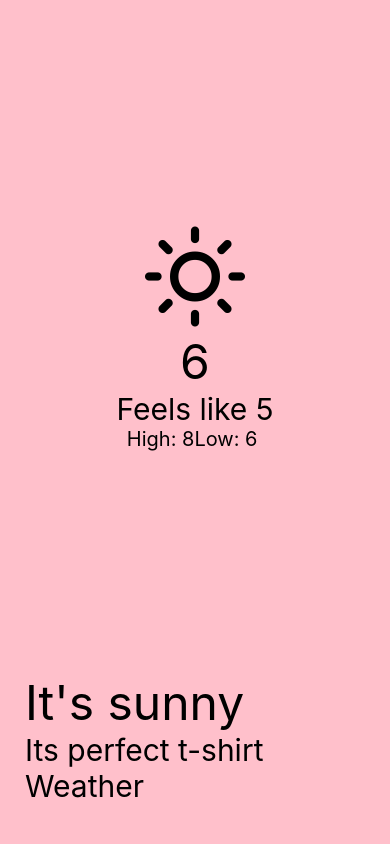
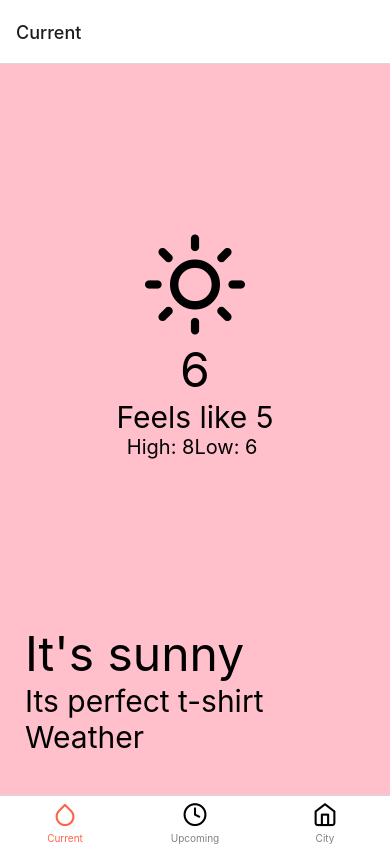
Before and after one commit to GETANGE/Expo-Tutorial-Pract, a React Native app: screen / in a window 390 px wide. Built offline with nearby package versions, Linux system fonts and the light colour scheme.

Commit message:
ADD: react-navigation

```diff
--- a/App.js
+++ b/App.js
@@ -5,23 +5,48 @@ import UpcomingWeather from './src/screens/UpcomingWeather';
 import City from './src/screens/City';
 import { NavigationContainer } from '@react-navigation/native';
 import { createBottomTabNavigator } from '@react-navigation/bottom-tabs'
+import { Feather } from  '@expo/vector-icons'
 
 // initialize the Tab component
 const Tab = createBottomTabNavigator();
 
 const App = () => {
+
   return (
     <NavigationContainer>
-        <View style={styles.container}>
-            <CurrentWeather/>
-        </View>
+        <Tab.Navigator
+          screenOptions={{
+            tabBarActiveTintColor: 'tomato',
+            tabBarInactiveTintColor: 'grey'
+          }}
+        >
+            <Tab.Screen name={"Current"} component={CurrentWeather} options={{
+                tabBarIcon: ({ focused }) => (
+                  <Feather
+                      name="droplet"
+                      size={25}
+                      color={focused ? 'tomato' : 'black'} />
+                  )
+            }}/>
+            <Tab.Screen name={"Upcoming"} component={UpcomingWeather} options={{
+                tabBarIcon: ({ focused }) => (
+                  <Feather
+                      name="clock"
+                      size={25}
+                      color={focused ? 'tomato' : 'black'} />
+                  )
+            }}/>
+            <Tab.Screen name={"City"} component={City}  options={{
+                tabBarIcon: ({ focused }) => (
+                  <Feather
+                      name="home"
+                      size={25}
+                      color={focused ? 'tomato' : 'black'} />
+                  )
+            }}/>
+        </Tab.Navigator>
     </NavigationContainer>
   )
 }
 
-const styles =StyleSheet.create({
-  container:{
-    flex:1,
-  }
-})
 export default App;
```
Also changed, not shown: src/components/Tabs.js (added).
